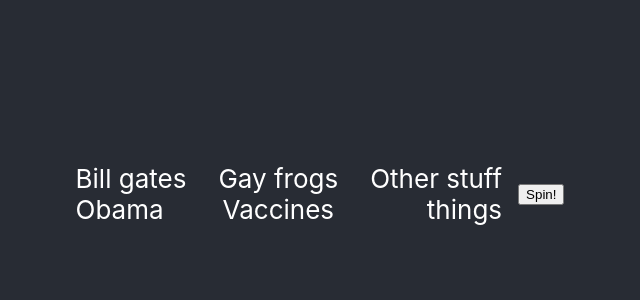
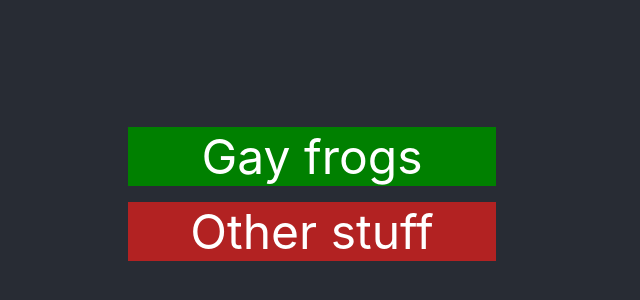
Before and after one commit to Imstupidpleasehelp/CovidConspiracyGenerator, a React (Create React App) app: page / in a window 1280 px wide. Shown: the part 206-506 px from the top of the page, without its empty margins (328-968 px from the left). Built offline with nearby package versions, Linux system fonts and the light colour scheme.

Commit message:
skeliton made

```diff
--- a/src/App.css
+++ b/src/App.css
@@ -11,12 +11,22 @@
   font-size: calc(10px + 2vmin);
   color: white;
 }
+.textcontainer {
+  align-items: center;
+  width: 25rem;
+}
 .firstline {
-text-align: left; margin: 1rem;
+ margin: 1rem;
+ background-color: blue;
+ font-size: 3rem;
 }
 .secondline {
-text-align: center; margin: 1rem;
+ margin: 1rem;
+ background-color: green;
+ font-size: 3rem;
 }
 .thirdline {
-  text-align: right; margin: 1rem;
+  margin: 1rem;
+  background-color: firebrick;
+  font-size: 3rem;
 }
--- a/src/App.js
+++ b/src/App.js
@@ -1,16 +1,12 @@
 import React from 'react';
 import './App.css';
+import SlotMachine from './Slotmachine';
 
 function App() {
   return (
     <div className="App">
       <header className="App-header">
-       <div className="firstline">Bill gates <br /> Obama <br />   </div>
-
-       <div className="secondline">Gay frogs <br /> Vaccines   </div>
-
-       <div className="thirdline">Other stuff <br /> things   </div>
-       <button>Spin!</button>
+       <SlotMachine />
       </header>
 
     </div>
--- /dev/null
+++ b/src/Slotmachine.jsx
@@ -0,0 +1,39 @@
+import React, { Component } from "react";
+
+class SlotMachine extends Component {
+    constructor(props) {
+      super(props);
+      this.state = {
+        first: ["weewew", "ass", "Twevle"],
+        second: ["2nd", "endasd", "aasdasdsad"],
+        third: ["23erd", "popsilcles", "peoepe"]
+      };
+    }
+
+
+componentDidMount() {
+
+        let num = Math.floor(Math.random() * 10 + 1);
+    console.log(num)
+}
+
+  render() {
+    return (
+      <div className="textcontainer">
+        <div className="firstline">
+
+        </div>
+
+        <div className="secondline">
+          Gay frogs
+        </div>
+
+        <div className="thirdline">
+          Other stuff
+        </div>
+      </div>
+    );
+  }
+}
+
+export default SlotMachine;
```
